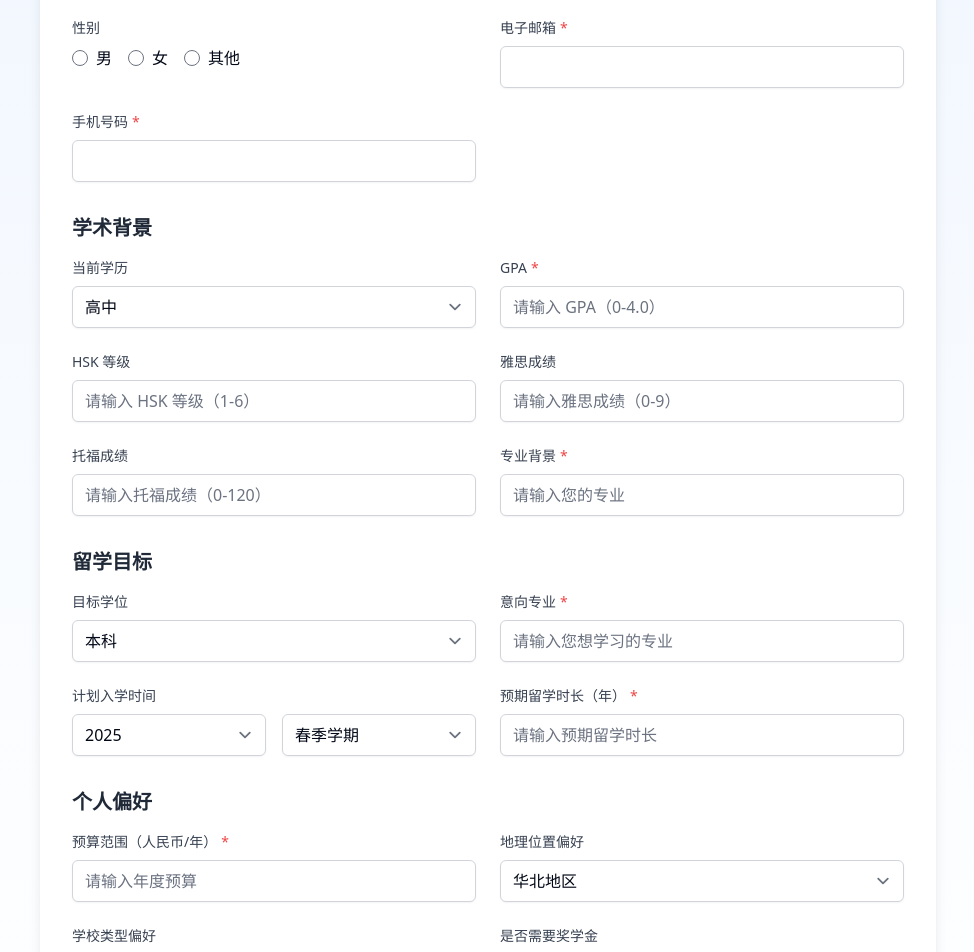
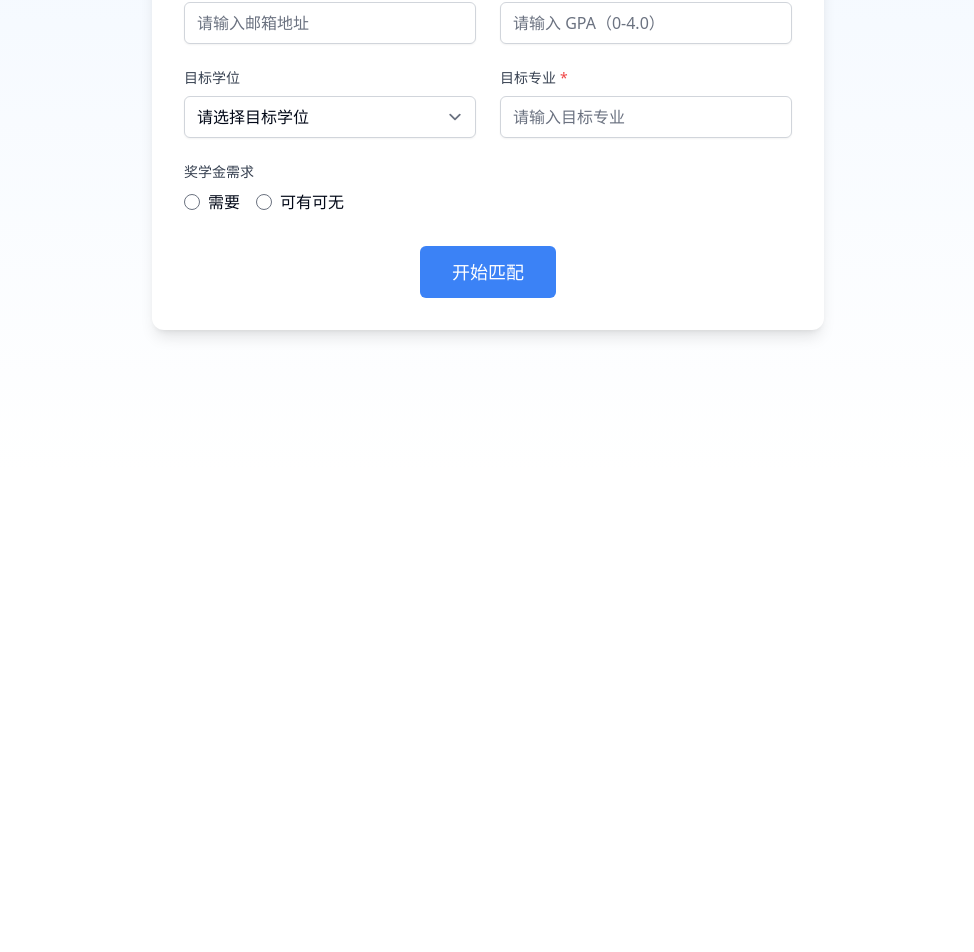
Before and after one commit to zhimouben/china-school-matching, a Next.js app: page /china-school-matching/ in a window 1280 px wide. Shown: the part 328-1280 px from the top of the page, without its empty margins (152-1126 px from the left). After the commit the page ends 800 px from the top, so only its background shows below. Built offline with nearby package versions, Linux system fonts and the light colour scheme.

Commit message:
根据新需求更新表单字段

```diff
--- a/src/components/forms/StudentForm.tsx
+++ b/src/components/forms/StudentForm.tsx
@@ -12,18 +12,30 @@ export default function StudentForm() {
   }
 
   return (
-    <form onSubmit={handleSubmit(onSubmit)} className="max-w-4xl mx-auto bg-white rounded-xl shadow-lg p-8">
-      {/* 基本信息 */}
-      <div className="mb-8">
-        <h2 className="text-xl font-semibold text-gray-800 mb-4">基本信息</h2>
+    <form onSubmit={handleSubmit(onSubmit)} className="max-w-2xl mx-auto bg-white rounded-xl shadow-lg p-8">
       <div className="grid grid-cols-1 md:grid-cols-2 gap-6">
-          <FormField
-            label="国籍"
-            name="nationality"
-            register={register}
-            error={errors.nationality}
-            required
-          />
+        {/* 国籍 */}
+        <div className="space-y-2">
+          <label className="block text-sm font-medium text-gray-700">国籍</label>
+          <select
+            {...register('nationality', { required: '请选择国籍' })}
+            className="block w-full rounded-md border-gray-300 shadow-sm focus:border-blue-500 focus:ring-blue-500"
+          >
+            <option value="">请选择国籍</option>
+            <option value="US">美国</option>
+            <option value="UK">英国</option>
+            <option value="FR">法国</option>
+            <option value="DE">德国</option>
+            <option value="JP">日本</option>
+            <option value="KR">韩国</option>
+            {/* 可以添加更多国家 */}
+          </select>
+          {errors.nationality && (
+            <p className="mt-1 text-sm text-red-600">{errors.nationality.message as string}</p>
+          )}
+        </div>
+
+        {/* 年龄 */}
         <FormField
           label="年龄"
           name="age"
@@ -34,72 +46,19 @@ export default function StudentForm() {
           min={16}
           max={100}
         />
-          <div className="space-y-2">
-            <label className="block text-sm font-medium text-gray-700">性别</label>
-            <div className="flex space-x-4">
-              <label className="inline-flex items-center">
-                <input
-                  type="radio"
-                  {...register('gender')}
-                  value="male"
-                  className="form-radio"
-                />
-                <span className="ml-2">男</span>
-              </label>
-              <label className="inline-flex items-center">
-                <input
-                  type="radio"
-                  {...register('gender')}
-                  value="female"
-                  className="form-radio"
-                />
-                <span className="ml-2">女</span>
-              </label>
-              <label className="inline-flex items-center">
-                <input
-                  type="radio"
-                  {...register('gender')}
-                  value="other"
-                  className="form-radio"
-                />
-                <span className="ml-2">其他</span>
-              </label>
-            </div>
-          </div>
+
+        {/* 邮箱 */}
         <FormField
-            label="电子邮箱"
+          label="邮箱"
           name="email"
           type="email"
           register={register}
           error={errors.email}
           required
+          placeholder="请输入邮箱地址"
         />
-          <FormField
-            label="手机号码"
-            name="phone"
-            type="tel"
-            register={register}
-            error={errors.phone}
-            required
-          />
-        </div>
-      </div>
 
-      {/* 学术背景 */}
-      <div className="mb-8">
-        <h2 className="text-xl font-semibold text-gray-800 mb-4">学术背景</h2>
-        <div className="grid grid-cols-1 md:grid-cols-2 gap-6">
-          <div className="space-y-2">
-            <label className="block text-sm font-medium text-gray-700">当前学历</label>
-            <select
-              {...register('currentEducation')}
-              className="block w-full rounded-md border-gray-300 shadow-sm focus:border-blue-500 focus:ring-blue-500"
-            >
-              <option value="highSchool">高中</option>
-              <option value="bachelor">本科</option>
-              <option value="master">硕士</option>
-            </select>
-          </div>
+        {/* GPA */}
         <FormField
           label="GPA"
           name="gpa"
@@ -111,178 +70,65 @@ export default function StudentForm() {
           max={4}
           placeholder="请输入 GPA（0-4.0）"
         />
-          <FormField
-            label="HSK 等级"
-            name="hskLevel"
-            type="number"
-            register={register}
-            error={errors.hskLevel}
-            min={1}
-            max={6}
-            placeholder="请输入 HSK 等级（1-6）"
-          />
-          <FormField
-            label="雅思成绩"
-            name="ieltsScore"
-            type="number"
-            register={register}
-            error={errors.ieltsScore}
-            min={0}
-            max={9}
-            placeholder="请输入雅思成绩（0-9）"
-          />
-          <FormField
-            label="托福成绩"
-            name="toeflScore"
-            type="number"
-            register={register}
-            error={errors.toeflScore}
-            min={0}
-            max={120}
-            placeholder="请输入托福成绩（0-120）"
-          />
-          <FormField
-            label="专业背景"
-            name="major"
-            register={register}
-            error={errors.major}
-            required
-            placeholder="请输入您的专业"
-          />
-        </div>
-      </div>
 
-      {/* 留学目标 */}
-      <div className="mb-8">
-        <h2 className="text-xl font-semibold text-gray-800 mb-4">留学目标</h2>
-        <div className="grid grid-cols-1 md:grid-cols-2 gap-6">
+        {/* 目标学位 */}
         <div className="space-y-2">
           <label className="block text-sm font-medium text-gray-700">目标学位</label>
           <select
-              {...register('targetDegree')}
+            {...register('targetDegree', { required: '请选择目标学位' })}
             className="block w-full rounded-md border-gray-300 shadow-sm focus:border-blue-500 focus:ring-blue-500"
           >
+            <option value="">请选择目标学位</option>
             <option value="bachelor">本科</option>
             <option value="master">硕士</option>
             <option value="phd">博士</option>
           </select>
-          </div>
-          <FormField
-            label="意向专业"
-            name="intendedMajor"
-            register={register}
-            error={errors.intendedMajor}
-            required
-            placeholder="请输入您想学习的专业"
-          />
-          <div className="space-y-2">
-            <label className="block text-sm font-medium text-gray-700">计划入学时间</label>
-            <div className="grid grid-cols-2 gap-4">
-              <select
-                {...register('enrollmentYear')}
-                className="block w-full rounded-md border-gray-300 shadow-sm focus:border-blue-500 focus:ring-blue-500"
-              >
-                {[...Array(5)].map((_, i) => (
-                  <option key={i} value={new Date().getFullYear() + i}>
-                    {new Date().getFullYear() + i}
-                  </option>
-                ))}
-              </select>
-              <select
-                {...register('enrollmentSemester')}
-                className="block w-full rounded-md border-gray-300 shadow-sm focus:border-blue-500 focus:ring-blue-500"
-              >
-                <option value="spring">春季学期</option>
-                <option value="fall">秋季学期</option>
-              </select>
-            </div>
-          </div>
-          <FormField
-            label="预期留学时长（年）"
-            name="studyDuration"
-            type="number"
-            register={register}
-            error={errors.studyDuration}
-            required
-            min={1}
-            max={10}
-            placeholder="请输入预期留学时长"
-          />
-        </div>
+          {errors.targetDegree && (
+            <p className="mt-1 text-sm text-red-600">{errors.targetDegree.message as string}</p>
+          )}
         </div>
 
-      {/* 个人偏好 */}
-      <div className="mb-8">
-        <h2 className="text-xl font-semibold text-gray-800 mb-4">个人偏好</h2>
-        <div className="grid grid-cols-1 md:grid-cols-2 gap-6">
+        {/* 目标专业 */}
         <FormField
-            label="预算范围（人民币/年）"
-            name="budget"
-            type="number"
+          label="目标专业"
+          name="targetMajor"
           register={register}
-            error={errors.budget}
+          error={errors.targetMajor}
           required
-            min={0}
-            placeholder="请输入年度预算"
+          placeholder="请输入目标专业"
         />
-          <div className="space-y-2">
-            <label className="block text-sm font-medium text-gray-700">地理位置偏好</label>
-            <select
-              {...register('locationPreference')}
-              className="block w-full rounded-md border-gray-300 shadow-sm focus:border-blue-500 focus:ring-blue-500"
-            >
-              <option value="north">华北地区</option>
-              <option value="east">华东地区</option>
-              <option value="south">华南地区</option>
-              <option value="central">华中地区</option>
-              <option value="southwest">西南地区</option>
-              <option value="northwest">西北地区</option>
-              <option value="northeast">东北地区</option>
-            </select>
-          </div>
-          <div className="space-y-2">
-            <label className="block text-sm font-medium text-gray-700">学校类型偏好</label>
-            <select
-              {...register('schoolType')}
-              className="block w-full rounded-md border-gray-300 shadow-sm focus:border-blue-500 focus:ring-blue-500"
-            >
-              <option value="comprehensive">综合类</option>
-              <option value="science">理工类</option>
-              <option value="agriculture">农林类</option>
-              <option value="medicine">医药类</option>
-              <option value="normal">师范类</option>
-              <option value="finance">财经类</option>
-              <option value="art">艺术类</option>
-            </select>
-          </div>
-          <div className="space-y-2">
-            <label className="block text-sm font-medium text-gray-700">是否需要奖学金</label>
+
+        {/* 奖学金需求 */}
+        <div className="space-y-2 md:col-span-2">
+          <label className="block text-sm font-medium text-gray-700">奖学金需求</label>
           <div className="flex space-x-4">
             <label className="inline-flex items-center">
               <input
                 type="radio"
-                  {...register('needScholarship')}
-                  value="yes"
+                {...register('needScholarship', { required: '请选择是否需要奖学金' })}
+                value="needed"
                 className="form-radio"
               />
-                <span className="ml-2">是</span>
+              <span className="ml-2">需要</span>
             </label>
             <label className="inline-flex items-center">
               <input
                 type="radio"
-                  {...register('needScholarship')}
-                  value="no"
+                {...register('needScholarship', { required: '请选择是否需要奖学金' })}
+                value="optional"
                 className="form-radio"
               />
-                <span className="ml-2">否</span>
+              <span className="ml-2">可有可无</span>
             </label>
           </div>
-          </div>
+          {errors.needScholarship && (
+            <p className="mt-1 text-sm text-red-600">{errors.needScholarship.message as string}</p>
+          )}
         </div>
       </div>
 
       {/* 提交按钮 */}
-      <div className="flex justify-center">
+      <div className="flex justify-center mt-8">
         <button
           type="submit"
           className="bg-blue-500 text-white px-8 py-3 rounded-md hover:bg-blue-600 transition-colors text-lg"
```
Lines whose indentation alone changed are shown as unchanged.
